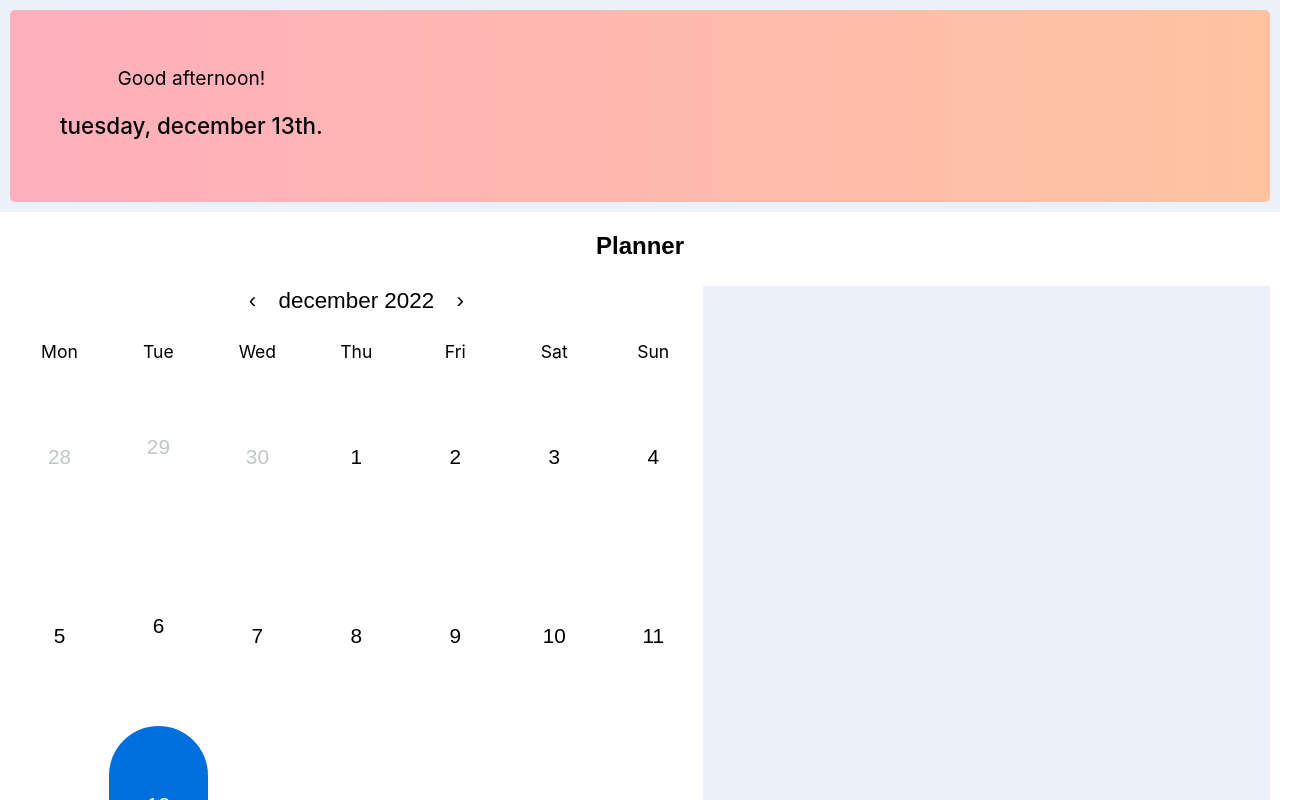
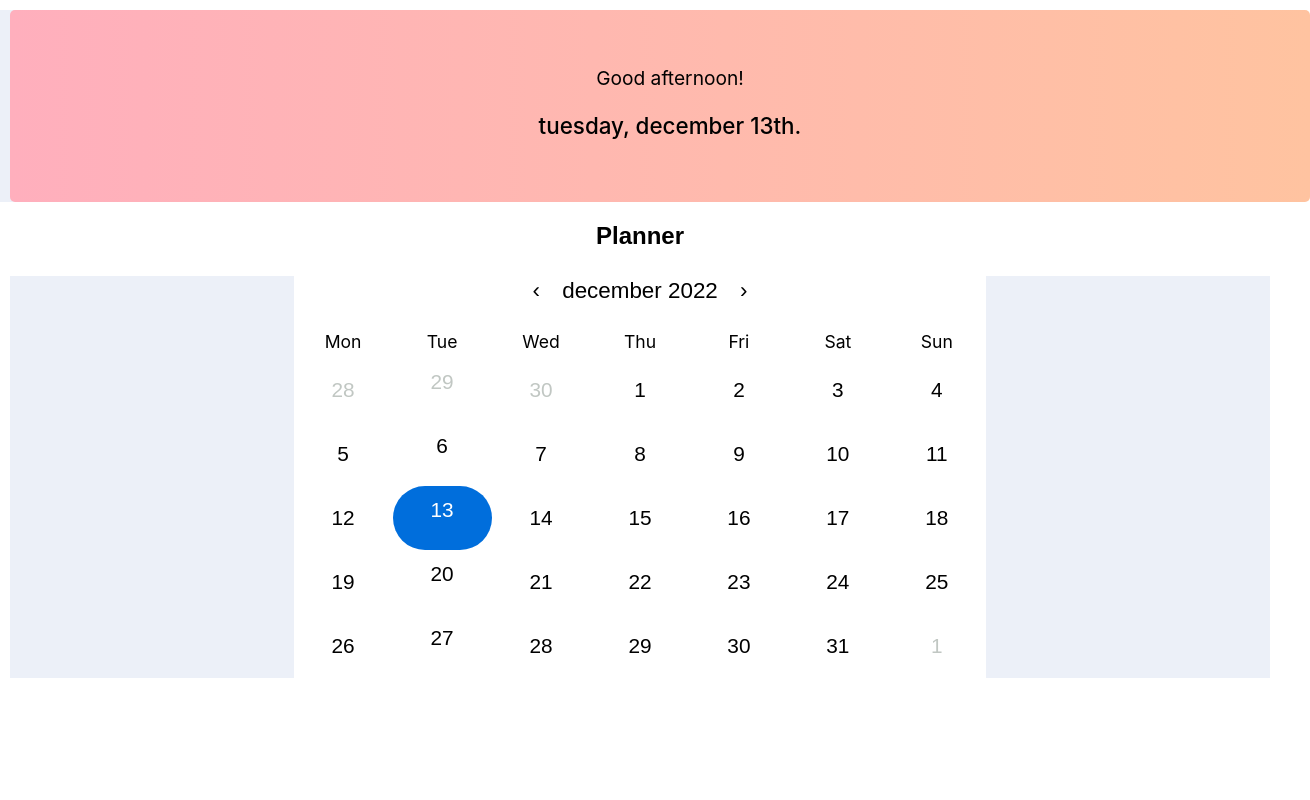
Before and after one commit to Dealibros/Life-Sync, a React (Create React App) app in the folder frontend/life-sync-react-app/: page /CalendarPage in a window 1280 px wide. Shown: the top 800 px of the page, 1310 px wide, since content can reach past the window. Built offline with nearby package versions, Linux system fonts and the light colour scheme; no server answers.

Commit message:
centered elements

```diff
--- a/frontend/life-sync-react-app/src/components/calendar/styles.css
+++ b/frontend/life-sync-react-app/src/components/calendar/styles.css
@@ -1,12 +1,14 @@
   .wrapper {
-    display: flex;
+    width: 100%;
+    height: 60%;
     text-align: center;
     margin-right: auto 0!important;
     margin-left: auto 0!important;
   }
 
-
   .react-calendar {
+      display: inline-block;
+      margin: 0 auto;
       max-width: 60%;
       background: white;
       line-height: 2em;
@@ -29,8 +31,8 @@
     }
 
     .react-calendar__tile {
-        max-width: 14vw;
-        height: 14vw;
+      max-width: 10vw;
+      height: 5vw;
       text-align: center;
       padding: 0.6em 0em;
       background-color: white;
--- a/frontend/life-sync-react-app/src/styles/App.css
+++ b/frontend/life-sync-react-app/src/styles/App.css
@@ -53,7 +53,7 @@
 }
 
 .top-banner {
-  display: flex;
+  text-align: center;
   width: 100vw;
   flex-direction: row;
   background: linear-gradient(to left, #ffc3a0, #ffafbd);
@@ -71,8 +71,10 @@
 }
 
 .greeting {
+
   margin: 10px;
   padding: 10px 0;
+
 }
 
 .main-date {
```
Lines whose indentation alone changed are shown as unchanged.
